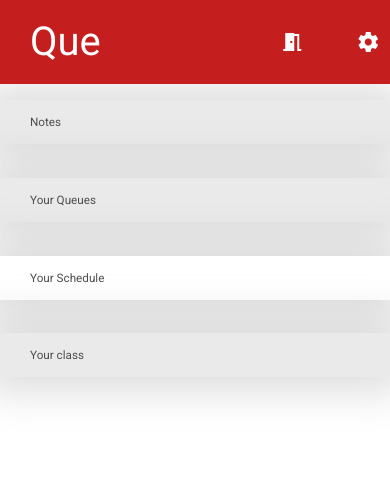
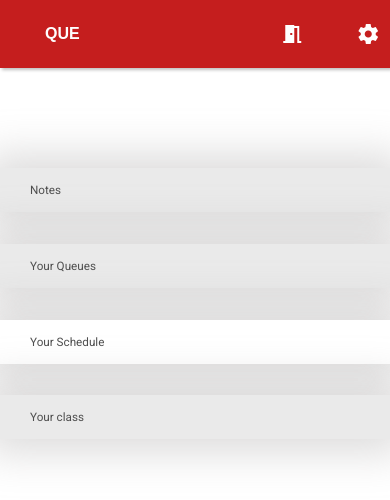
Before and after one commit to Que-App/Que-frontend, an Angular app: page /home in a window 390 px wide. Shown: the top 500 px of the page. Built offline with nearby package versions, Linux system fonts and the light colour scheme.

Commit message:
navbar on home page fixed by using app-navbar

```diff
--- a/src/app/core/components/home/home.component.html
+++ b/src/app/core/components/home/home.component.html
@@ -1,11 +1,5 @@
 <div class="main-container">
-    <nav>
-        <span>Que</span>
-        <div class="icons-container">
-            <mat-icon class="icon" (click)="logOut()">meeting_room</mat-icon>
-            <mat-icon class="icon" id="settings" (click)="routeTo('settings')" >settings</mat-icon>
-        </div>
-    </nav>
+    <app-navbar [pathList]="appTitle"></app-navbar>
     <section class="boxes-container">
         <div class="active-block" id="main-block">
             <div class="welcome-text-container">
--- a/src/app/core/components/home/home.component.scss
+++ b/src/app/core/components/home/home.component.scss
@@ -5,45 +5,6 @@
     flex-direction: column;
     align-content: center;
     height: 100%;
-}
-
-nav {
-    width: 100%;
-    background-color: #c51e1e;
-    height: 60px;
-    display: flex;
-    justify-content: space-between;
-    align-items: center;
-
-    span {
-        color: white;
-        position: relative;
-        margin: 2px 30px;
-        margin-bottom: 4px;
-        font-size: 2.5em;
-    }
-}
-
-.icons-container {
-    display: flex;
-    width: 100px;
-    margin-right: 2.5%;
-    justify-content: space-between;
-}
-
-.icon {
-    font-size: 1.5em;
-    cursor: pointer;
-    margin: 0;
-    color: white;
-}
-
-#settings {
-    transition: transform, 1s;
-
-    &:hover {
-        transform: rotate(180deg);
-    }
 }
 
 .boxes-container {
@@ -163,14 +124,6 @@ p {
 }
 
 @media only screen and (max-width: 400px) {
-    nav {
-        position: fixed;
-        top: 0;
-        left: 0;
-        right: 0;
-        height: 10%;
-    }
-
     .boxes-container {
         margin-top: 100px;
         display: flex;
--- a/src/app/core/components/home/home.component.ts
+++ b/src/app/core/components/home/home.component.ts
@@ -8,6 +8,7 @@ import { DatePipe } from '@angular/common';
   styleUrls: ['./home.component.scss']
 })
 export class HomeComponent implements OnInit {
+  appTitle = ['Que']
   currentDate: string;
   currentHour: string;
 
```
